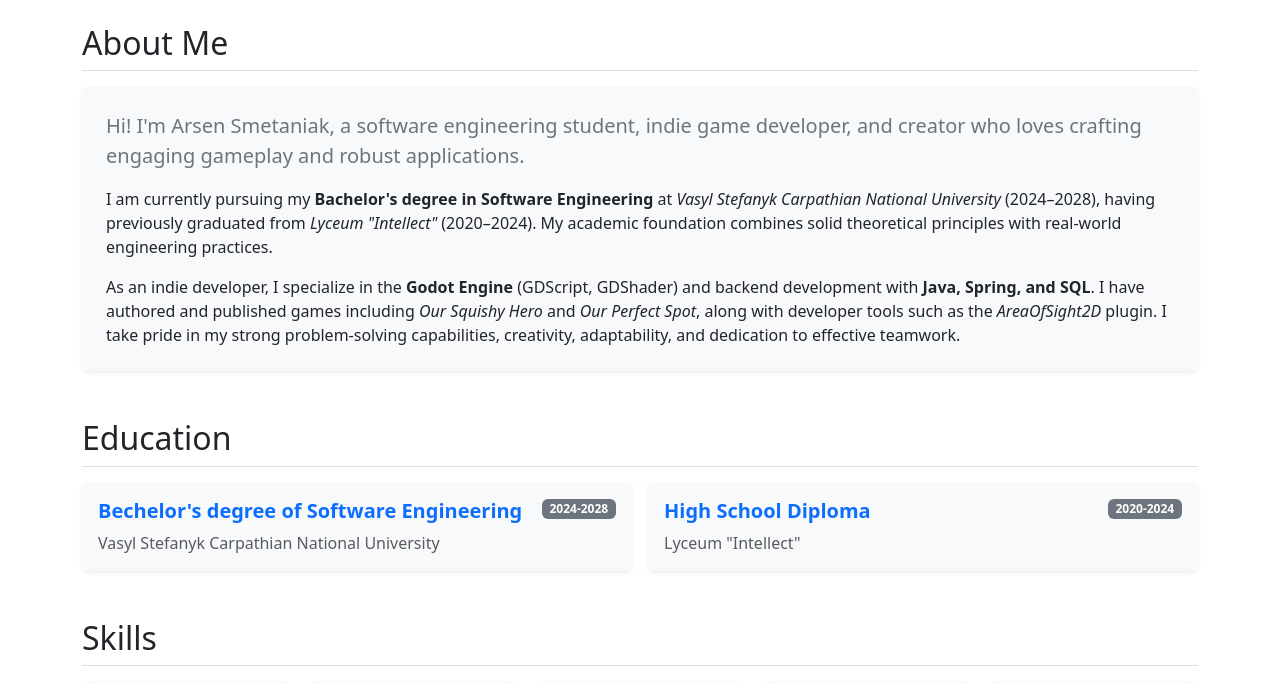
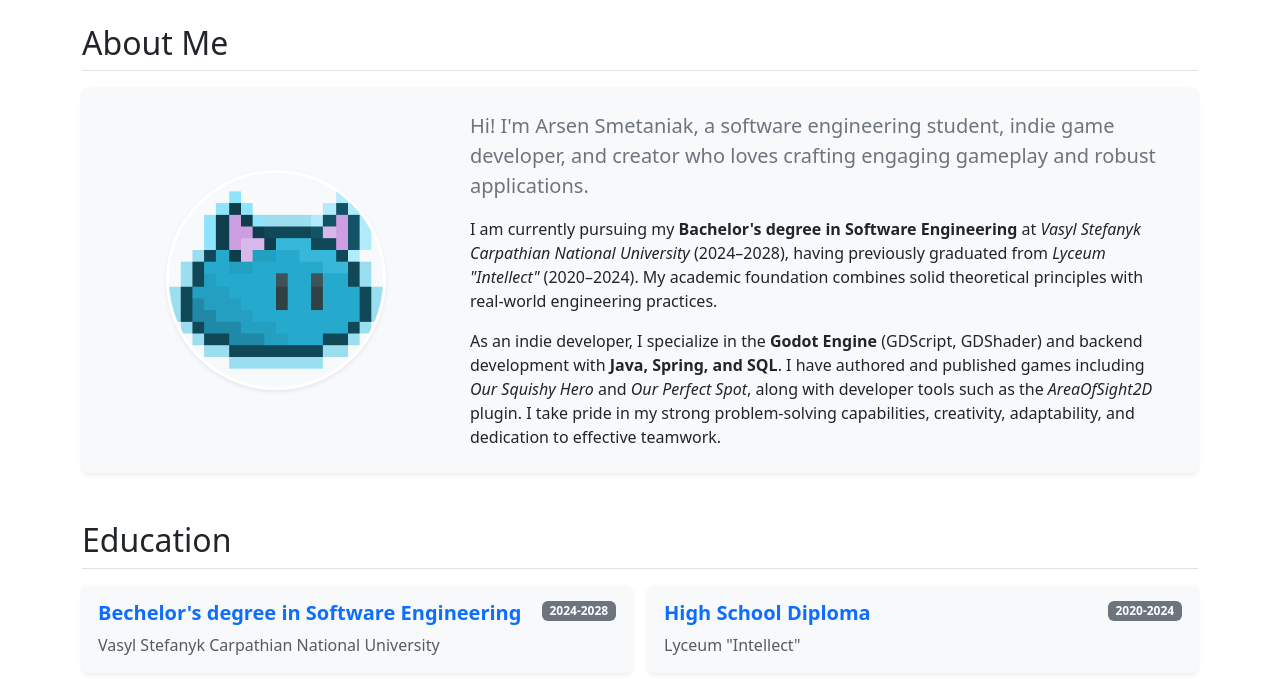
Before and after one commit to arsensmetaniak24-code/flask-app-lab, a Flask app: page / in a window 1280 px wide. Shown: the part 56-739 px from the top of the page. Run offline with Flask 3, Linux system fonts and the light colour scheme.

Commit message:
Added an avatar to the resume

```diff
--- a/app.py
+++ b/app.py
@@ -8,7 +8,7 @@ def resume():
 
     education = [
         {
-            "degree" : "Bechelor's degree of Software Engineering",
+            "degree" : "Bechelor's degree in Software Engineering",
             "place" : "Vasyl Stefanyk Carpathian National University",
             "year" : "2024-2028"
         },
@@ -47,7 +47,8 @@ def resume():
         education=education,
         skills=skills,
         technologies=technologies,
-        projects=projects)
+        projects=projects,
+        avatar='images/icon.png')
 
 @app.route('/contacts')
 def contacts():
--- a/templates/resume.html
+++ b/templates/resume.html
@@ -1,10 +1,16 @@
 {% extends 'base.html' %}
 
 {% block content %}
+    <!-- About Me Section -->
     <section id="about" class="mb-5">
         <h2 class="border-bottom pb-2 mb-3">About Me</h2>
         <div class="card shadow-sm border-0 bg-body-tertiary">
             <div class="card-body p-4">
+                <div class="row align-items-center g-4">
+                    <div class="col-md-4 text-center">
+                        <img src="{{ url_for('static', filename=avatar if avatar else 'images/icon.png') }}" alt="Arsen Smetaniak Avatar" class="img-fluid rounded-circle shadow-sm border border-3 border-white" style="max-width: 220px; aspect-ratio: 1/1; object-fit: cover;">
+                    </div>
+                    <div class="col-md-8">
                         <p class="lead text-secondary mb-3">
                             Hi! I'm <strong>Arsen Smetaniak</strong>, a software engineering student, indie game developer, and creator who loves crafting engaging gameplay and robust applications.
                         </p>
@@ -16,8 +22,11 @@
                         </p>
                     </div>
                 </div>
+            </div>
+        </div>
     </section>
 
+    <!-- Education Section -->
     <section id="education" class="mb-5">
         <h2 class="border-bottom pb-2 mb-3">Education</h2>
         <div class="row g-3">
@@ -37,6 +46,7 @@
         </div>
     </section>
 
+    <!-- Skills Section -->
     <section id="skills" class="mb-5">
         <h2 class="border-bottom pb-2 mb-3">Skills</h2>
         <div class="row row-cols-2 row-cols-sm-3 row-cols-md-5 g-3">
@@ -52,6 +62,7 @@
         </div>
     </section>
 
+    <!-- Technologies Section -->
     <section id="technologies" class="mb-5">
         <h2 class="border-bottom pb-2 mb-3">Technologies</h2>
         <div class="row row-cols-2 row-cols-sm-3 row-cols-md-6 g-3">
@@ -67,16 +78,18 @@
         </div>
     </section>
 
+    <!-- Projects Section (Looped Carousel) -->
     <section id="projects" class="mb-5">
         <h2 class="border-bottom pb-2 mb-4">Projects</h2>
         <div id="projectsCarousel" class="carousel slide shadow rounded overflow-hidden" data-bs-ride="carousel" data-bs-wrap="true" data-bs-interval="4000">
-
+            <!-- Carousel Indicators -->
             <div class="carousel-indicators">
                 {% for project in projects %}
                 <button type="button" data-bs-target="#projectsCarousel" data-bs-slide-to="{{ loop.index0 }}" class="{% if loop.first %}active{% endif %}" aria-current="{% if loop.first %}true{% else %}false{% endif %}" aria-label="{{ project.name }}"></button>
                 {% endfor %}
             </div>
 
+            <!-- Carousel Items -->
             <div class="carousel-inner bg-dark">
                 {% for project in projects %}
                 <div class="carousel-item {% if loop.first %}active{% endif %}">
@@ -96,6 +109,7 @@
                 {% endfor %}
             </div>
 
+            <!-- Controls -->
             <button class="carousel-control-prev" type="button" data-bs-target="#projectsCarousel" data-bs-slide="prev">
                 <span class="carousel-control-prev-icon" aria-hidden="true"></span>
                 <span class="visually-hidden">Previous</span>
```
Lines whose indentation alone changed are shown as unchanged.
